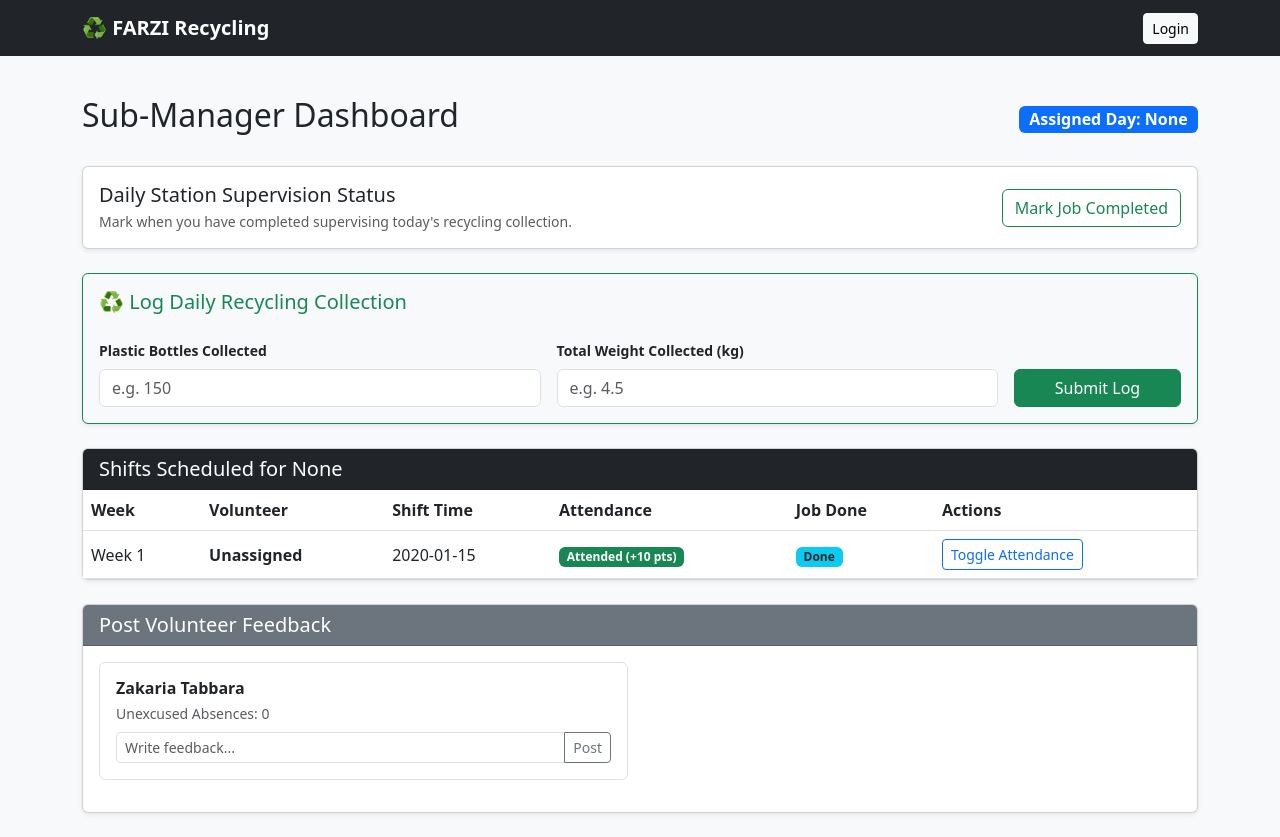
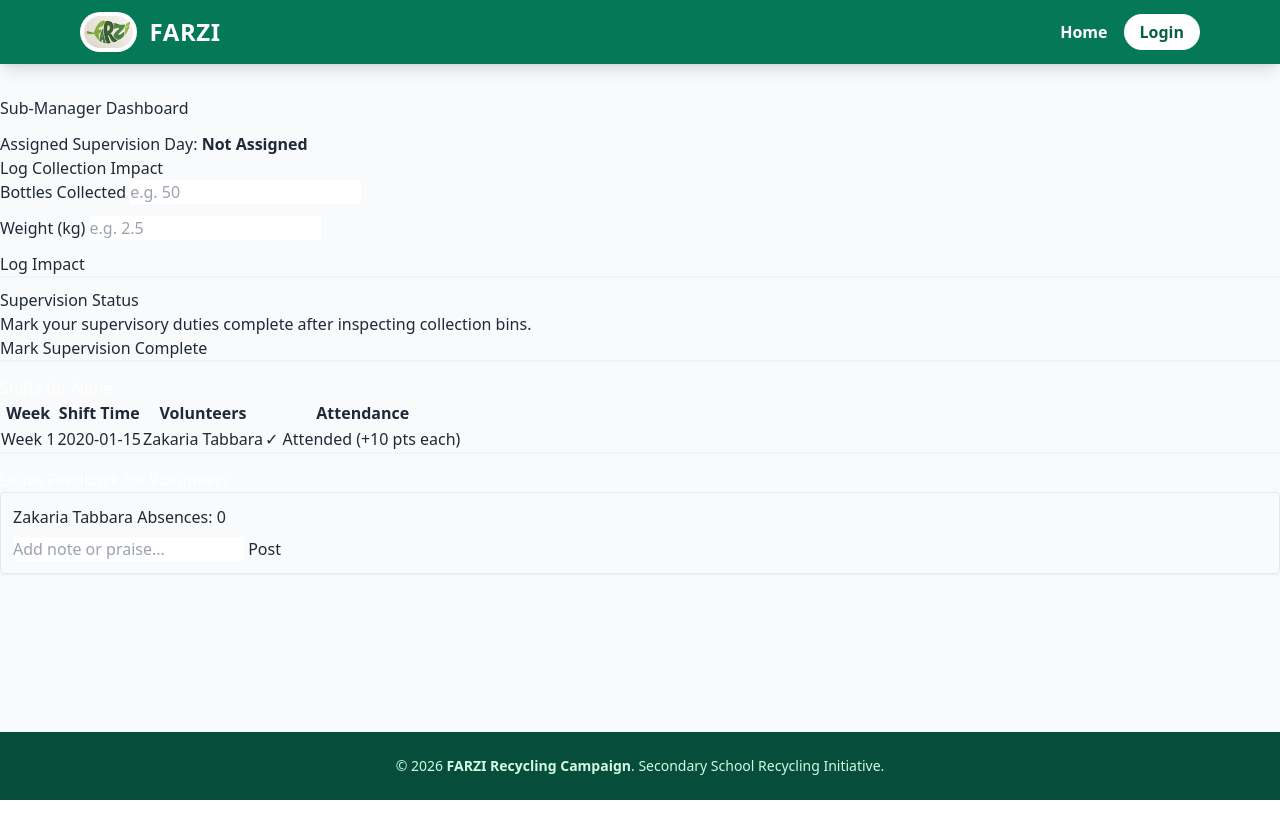
Before and after one commit to zakariatabbara611-sudo/recycling-campaign1, a Flask app: template templates/dashboard_submanager.html in a window 1280 px wide. After the commit the page ends 800 px from the top, so only its background shows below. Run offline with Flask 3, Linux system fonts and the light colour scheme; tables that the repository leaves empty hold one stand-in row (values such as "Sample post"); the template is opened without the code that fills it: values that come from a table or form of the project are taken from there, most other values are stand-ins (such as "Sample title", 1, 10 or a date in 2020); some libraries are stand-ins or nearby versions.

Commit message:
Update admin dashboard HTML for multi-volunteer display

```diff
--- a/templates/dashboard_submanager.html
+++ b/templates/dashboard_submanager.html
@@ -1,95 +1,95 @@
-{% extends "layout.html" %}
+{% extends "base.html" %}
+
 {% block content %}
 <div class="container py-4">
-  <div class="d-flex justify-content-between align-items-center mb-4">
-    <h2>Sub-Manager Dashboard</h2>
-    <span class="badge bg-primary fs-6">Assigned Day: {{ submanager.assigned_day }}</span>
+    <h2 class="mb-3">Sub-Manager Dashboard</h2>
+    <p class="text-muted">Assigned Supervision Day: <strong>{{ submanager.assigned_day or 'Not Assigned' }}</strong></p>
+
+    <!-- Impact Logger & Shift Tasks -->
+    <div class="row mb-4">
+        <div class="col-md-6 mb-3">
+            <div class="card shadow-sm h-100">
+                <div class="card-body">
+                    <h5 class="card-title">Log Collection Impact</h5>
+                    <form action="{{ url_for('log_impact') }}" method="POST">
+                        <div class="mb-3">
+                            <label class="form-label">Bottles Collected</label>
+                            <input type="number" name="bottles" class="form-control" min="0" placeholder="e.g. 50">
+                        </div>
+                        <div class="mb-3">
+                            <label class="form-label">Weight (kg)</label>
+                            <input type="number" step="0.1" name="weight" class="form-control" min="0" placeholder="e.g. 2.5">
+                        </div>
+                        <button type="submit" class="btn btn-success w-100">Log Impact</button>
+                    </form>
+                </div>
+            </div>
         </div>
 
-  <!-- DAILY MANAGEMENT JOB CHECK -->
-  <div class="card shadow-sm mb-4">
-    <div class="card-body d-flex justify-content-between align-items-center">
+        <div class="col-md-6 mb-3">
+            <div class="card shadow-sm h-100">
+                <div class="card-body d-flex flex-column justify-content-between">
                     <div>
-        <h5 class="mb-1">Daily Station Supervision Status</h5>
-        <p class="mb-0 text-muted small">Mark when you have completed supervising today's recycling collection.</p>
+                        <h5 class="card-title">Supervision Status</h5>
+                        <p class="card-text text-muted">Mark your supervisory duties complete after inspecting collection bins.</p>
                     </div>
                     <form action="{{ url_for('submanager_complete_job') }}" method="POST">
-        <button type="submit" class="btn {% if submanager.submanager_job_done %}btn-success{% else %}btn-outline-success{% endif %}">
-          {% if submanager.submanager_job_done %}✓ Supervision Complete{% else %}Mark Job Completed{% endif %}
+                        <button type="submit" class="btn w-100 {% if submanager.submanager_job_done %}btn-success{% else %}btn-outline-primary{% endif %}">
+                            {% if submanager.submanager_job_done %}
+                                ✓ Supervision Completed
+                            {% else %}
+                                Mark Supervision Complete
+                            {% endif %}
                         </button>
                     </form>
                 </div>
             </div>
-
-  <!-- IMPACT LOGGING CARD -->
-  <div class="card shadow-sm mb-4 bg-light border-success">
-    <div class="card-body">
-      <h5 class="card-title text-success">♻️ Log Daily Recycling Collection</h5>
-      <form action="{{ url_for('log_impact') }}" method="POST" class="row g-3 mt-1">
-        <div class="col-md-5">
-          <label class="form-label small fw-bold">Plastic Bottles Collected</label>
-          <input type="number" name="bottles" class="form-control" placeholder="e.g. 150" min="0">
-        </div>
-        <div class="col-md-5">
-          <label class="form-label small fw-bold">Total Weight Collected (kg)</label>
-          <input type="number" step="0.1" name="weight" class="form-control" placeholder="e.g. 4.5" min="0">
-        </div>
-        <div class="col-md-2 d-flex align-items-end">
-          <button type="submit" class="btn btn-success w-100">Submit Log</button>
-        </div>
-      </form>
         </div>
     </div>
 
-  <!-- TODAY'S SHIFTS ATTENDANCE TABLE -->
+    <!-- Shifts Under Supervision -->
     <div class="card shadow-sm mb-4">
         <div class="card-header bg-dark text-white">
-      <h5 class="mb-0">Shifts Scheduled for {{ submanager.assigned_day }}</h5>
+            <h5 class="mb-0">Shifts for {{ submanager.assigned_day }}</h5>
         </div>
         <div class="card-body p-0">
             <div class="table-responsive">
-        <table class="table table-hover mb-0 align-middle">
-          <thead>
+                <table class="table table-hover align-middle mb-0">
+                    <thead class="table-light">
                         <tr>
                             <th>Week</th>
-              <th>Volunteer</th>
                             <th>Shift Time</th>
+                            <th>Volunteers</th>
                             <th>Attendance</th>
-              <th>Job Done</th>
-              <th>Actions</th>
                         </tr>
                     </thead>
                     <tbody>
                         {% for shift in shifts %}
                         <tr>
                             <td>Week {{ shift.week_number }}</td>
-              <td><strong>{{ shift.volunteer.full_name if shift.volunteer else 'Unassigned' }}</strong></td>
                             <td>{{ shift.shift_time }}</td>
                             <td>
-                {% if shift.attended %}
-                  <span class="badge bg-success">Attended (+10 pts)</span>
-                {% elif shift.excused %}
-                  <span class="badge bg-warning text-dark">Excused ({{ shift.excuse_reason }})</span>
+                                {% if shift.volunteers.all() %}
+                                    <div class="d-flex flex-wrap gap-1">
+                                        {% for v in shift.volunteers %}
+                                            <span class="badge bg-info text-dark">{{ v.full_name }}</span>
+                                        {% endfor %}
+                                    </div>
                                 {% else %}
-                  <span class="badge bg-danger">Absent</span>
+                                    <span class="text-muted">Unassigned</span>
                                 {% endif %}
                             </td>
                             <td>
-                {% if shift.volunteer_job_done %}
-                  <span class="badge bg-info text-dark">Done</span>
-                {% else %}
-                  <span class="badge bg-light text-dark">Pending</span>
-                {% endif %}
-              </td>
-              <td>
-                <form action="{{ url_for('toggle_attendance', shift_id=shift.id) }}" method="POST" class="d-inline">
-                  <button type="submit" class="btn btn-sm btn-outline-primary">Toggle Attendance</button>
+                                <form action="{{ url_for('toggle_attendance', shift_id=shift.id) }}" method="POST">
+                                    <button type="submit" class="btn btn-sm {% if shift.attended %}btn-success{% else %}btn-outline-secondary{% endif %}">
+                                        {% if shift.attended %}✓ Attended (+10 pts each){% else %}Mark Attended{% endif %}
+                                    </button>
                                 </form>
                             </td>
                         </tr>
                         {% else %}
                         <tr>
-              <td colspan="6" class="text-center text-muted py-3">No shifts scheduled for {{ submanager.assigned_day }}.</td>
+                            <td colspan="4" class="text-center py-3 text-muted">No shifts scheduled for {{ submanager.assigned_day }}.</td>
                         </tr>
                         {% endfor %}
                     </tbody>
@@ -98,23 +98,21 @@
         </div>
     </div>
 
-  <!-- VOLUNTEER FEEDBACK & COMMENTS -->
+    <!-- Volunteer Feedback -->
     <div class="card shadow-sm">
-    <div class="card-header bg-secondary text-white">
-      <h5 class="mb-0">Post Volunteer Feedback</h5>
+        <div class="card-header bg-dark text-white">
+            <h5 class="mb-0">Leave Feedback for Volunteers</h5>
         </div>
         <div class="card-body">
             <div class="row">
                 {% for v in volunteers %}
                 <div class="col-md-6 mb-3">
-          <div class="border rounded p-3 h-100 bg-white">
-            <h6 class="fw-bold mb-1">{{ v.full_name }}</h6>
-            <small class="text-muted d-block mb-2">Unexcused Absences: {{ absence_data.get(v.id, 0) }}</small>
-
-            <form action="{{ url_for('add_feedback', user_id=v.id) }}" method="POST">
+                    <div class="border rounded p-3 h-100 bg-light">
+                        <h6>{{ v.full_name }} <span class="badge bg-secondary">Absences: {{ absence_data.get(v.id, 0) }}</span></h6>
+                        <form action="{{ url_for('add_feedback', user_id=v.id) }}" method="POST" class="mt-2">
                             <div class="input-group">
-                <input type="text" name="comment" class="form-control form-control-sm" placeholder="Write feedback..." required>
-                <button type="submit" class="btn btn-sm btn-outline-secondary">Post</button>
+                                <input type="text" name="comment" class="form-control" placeholder="Add note or praise..." required>
+                                <button type="submit" class="btn btn-primary">Post</button>
                             </div>
                         </form>
                     </div>
```
Also changed, not shown: templates/dashboard_admin.html (+15 -5 lines). Lines whose indentation alone changed are shown as unchanged.
